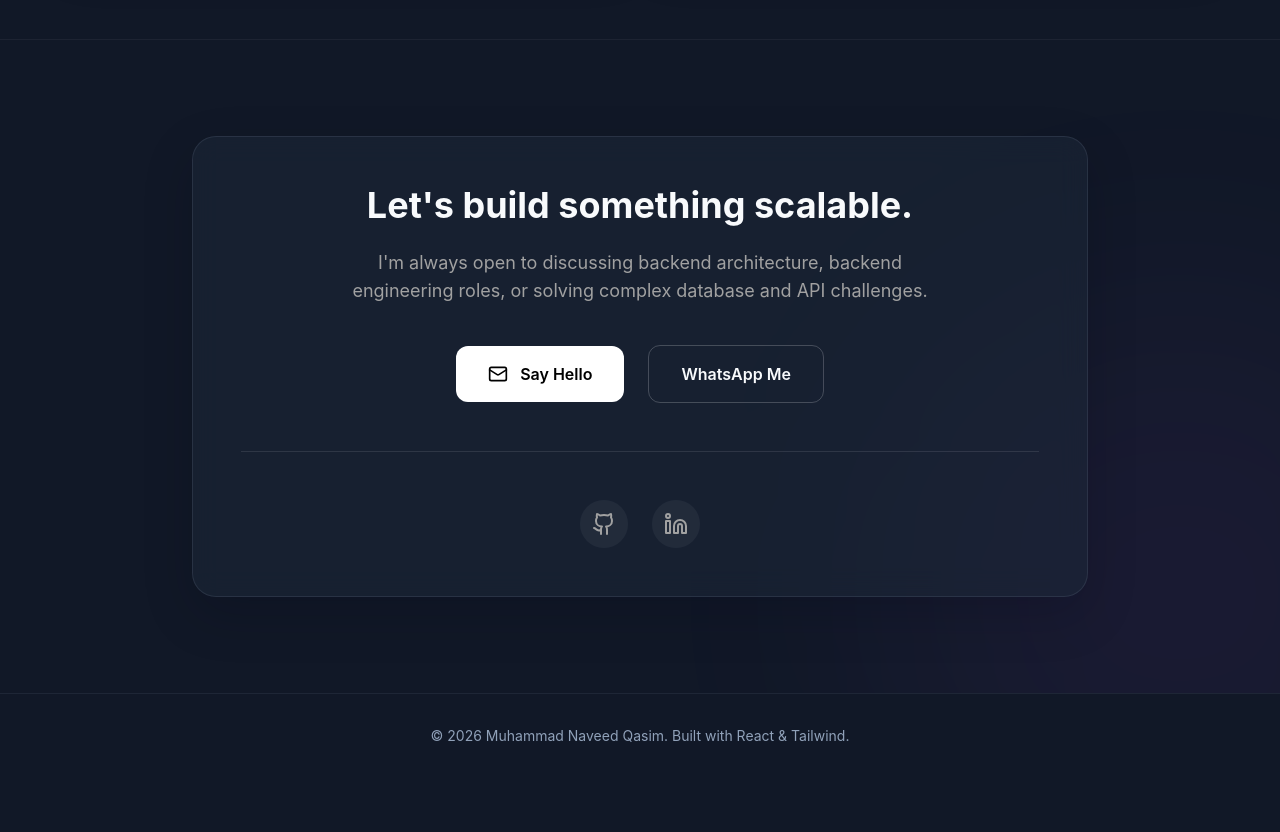
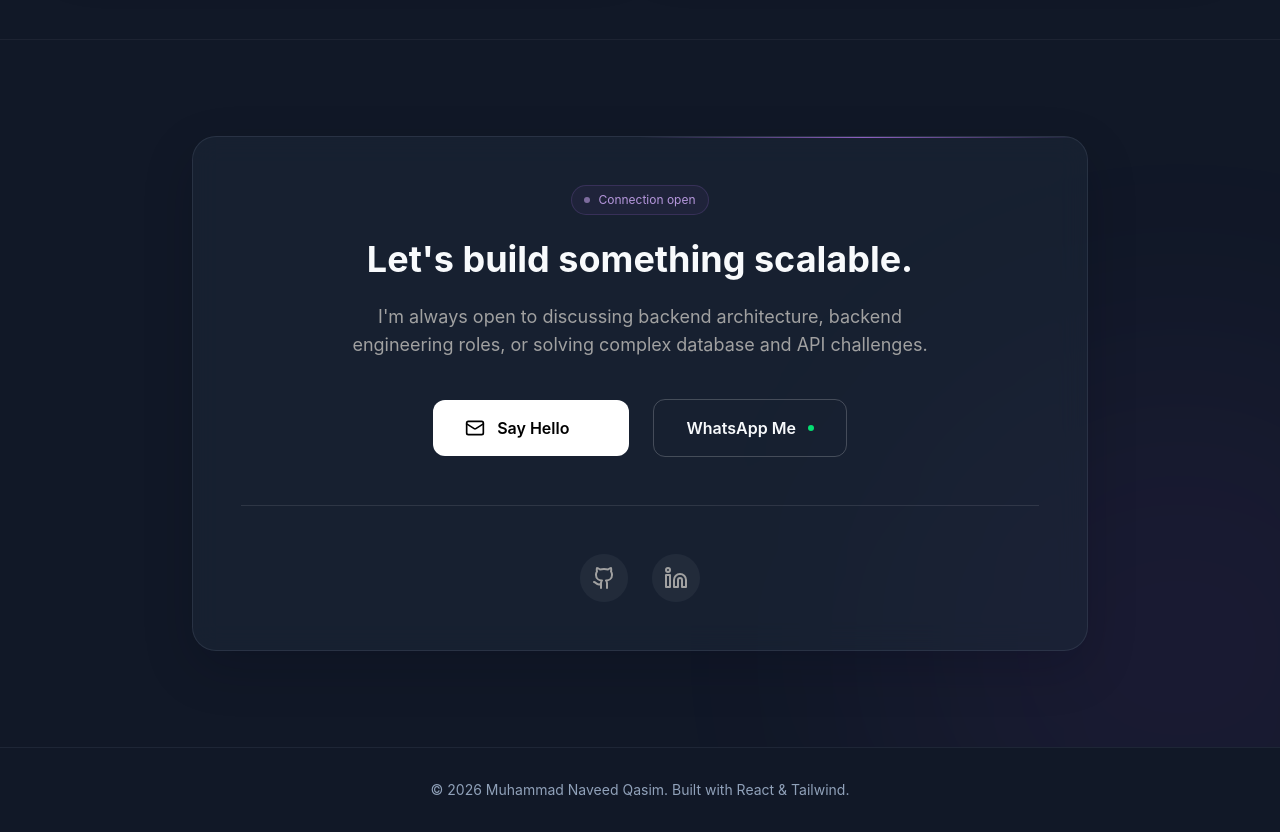
Before and after one commit to MRNaveed-stack/Portfolio, a React app: page / in a window 1280 px wide. Shown: the part 5760-6592 px from the top of the page. Before the commit the page ends 6538 px from the top, so only its background shows below. Built offline with nearby package versions, Linux system fonts and the light colour scheme; the HTML template or start-up script is replaced by a standard one.

Commit message:
Add unique connection animation to contact section

```diff
--- a/src/components/Contact.tsx
+++ b/src/components/Contact.tsx
@@ -1,50 +1,75 @@
-
 import { motion } from 'framer-motion';
-import { Mail, Linkedin, Github } from 'lucide-react';
+import { Mail, Linkedin, Github, ArrowUpRight } from 'lucide-react';
 
 const Contact = () => {
     return (
         <section id="contact" className="py-24 px-6 border-t border-white/5 relative overflow-hidden">
             <div className="absolute right-0 bottom-0 w-[600px] h-[600px] bg-purple-500/5 rounded-full blur-[120px] pointer-events-none translate-y-1/3 translate-x-1/3" />
 
+            <div className="absolute left-1/2 top-20 -translate-x-1/2 pointer-events-none" aria-hidden="true">
+                <div className="contact-signal contact-signal-one" />
+                <div className="contact-signal contact-signal-two" />
+                <div className="contact-signal contact-signal-three" />
+                <div className="contact-core" />
+            </div>
+
             <div className="max-w-4xl mx-auto text-center relative z-10">
                 <motion.div
-                    initial={{ opacity: 0, scale: 0.95 }}
-                    whileInView={{ opacity: 1, scale: 1 }}
-                    viewport={{ once: true }}
-                    transition={{ duration: 0.5 }}
-                    className="glass p-12 rounded-3xl"
+                    initial={{ opacity: 0, y: 25, scale: 0.97 }}
+                    whileInView={{ opacity: 1, y: 0, scale: 1 }}
+                    viewport={{ once: true, margin: '-80px' }}
+                    transition={{ duration: 0.7, type: 'spring', stiffness: 80 }}
+                    className="glass p-12 rounded-3xl relative overflow-hidden"
                 >
+                    <motion.div
+                        initial={{ x: '-100%' }}
+                        whileInView={{ x: '100%' }}
+                        viewport={{ once: true }}
+                        transition={{ duration: 1.4, delay: 0.4, ease: 'easeInOut' }}
+                        className="absolute top-0 left-0 w-1/2 h-px bg-gradient-to-r from-transparent via-purple-400/70 to-transparent"
+                    />
+
+                    <div className="inline-flex items-center gap-2 px-3 py-1.5 rounded-full border border-purple-400/15 bg-purple-400/5 text-xs text-purple-300/80 mb-6">
+                        <span className="w-1.5 h-1.5 rounded-full bg-purple-300 animate-pulse" />
+                        Connection open
+                    </div>
+
                     <h2 className="text-4xl font-bold mb-6">Let's build something scalable.</h2>
                     <p className="text-neutral-400 max-w-xl mx-auto mb-10 text-lg">
                         I'm always open to discussing backend architecture, backend engineering roles, or solving complex database and API challenges.
                     </p>
 
                     <div className="flex flex-col sm:flex-row items-center justify-center gap-6">
-                        <a
+                        <motion.a
                             href="mailto:naveedkhosa2006@gmail.com"
+                            whileHover={{ y: -4, scale: 1.02 }}
+                            whileTap={{ scale: 0.98 }}
                             className="group flex items-center justify-center gap-3 px-8 py-4 bg-white text-black font-semibold rounded-xl hover:bg-neutral-200 transition-colors w-full sm:w-auto"
                         >
                             <Mail className="w-5 h-5" />
                             Say Hello
-                        </a>
-                        <a
+                            <ArrowUpRight className="w-4 h-4 opacity-0 -translate-y-1 group-hover:opacity-100 group-hover:translate-y-0 transition-all" />
+                        </motion.a>
+                        <motion.a
                             href="https://wa.me/923297729363"
                             target="_blank"
                             rel="noopener noreferrer"
+                            whileHover={{ y: -4, scale: 1.02 }}
+                            whileTap={{ scale: 0.98 }}
                             className="group flex items-center justify-center gap-3 px-8 py-4 bg-transparent border border-white/20 font-semibold rounded-xl hover:bg-white/5 transition-colors w-full sm:w-auto"
                         >
                             WhatsApp Me
-                        </a>
+                            <span className="w-1.5 h-1.5 rounded-full bg-green-400 group-hover:animate-ping" />
+                        </motion.a>
                     </div>
 
                     <div className="mt-12 flex items-center justify-center gap-6 pt-12 border-t border-white/10">
-                        <a href="https://github.com/MRNaveed-stack" target="_blank" rel="noopener noreferrer" className="p-3 bg-white/5 rounded-full hover:bg-white/15 text-neutral-400 hover:text-white transition-colors">
+                        <motion.a href="https://github.com/MRNaveed-stack" target="_blank" rel="noopener noreferrer" whileHover={{ y: -4, rotate: -4 }} className="p-3 bg-white/5 rounded-full hover:bg-white/15 text-neutral-400 hover:text-white transition-colors">
                             <Github className="w-6 h-6" />
-                        </a>
-                        <a href="https://www.linkedin.com/in/muhammad-naveed-qasim-330345323/" target="_blank" rel="noopener noreferrer" className="p-3 bg-white/5 rounded-full hover:bg-white/15 text-neutral-400 hover:text-white transition-colors">
+                        </motion.a>
+                        <motion.a href="https://www.linkedin.com/in/muhammad-naveed-qasim-330345323/" target="_blank" rel="noopener noreferrer" whileHover={{ y: -4, rotate: 4 }} className="p-3 bg-white/5 rounded-full hover:bg-white/15 text-neutral-400 hover:text-white transition-colors">
                             <Linkedin className="w-6 h-6" />
-                        </a>
+                        </motion.a>
                     </div>
                 </motion.div>
             </div>
```
